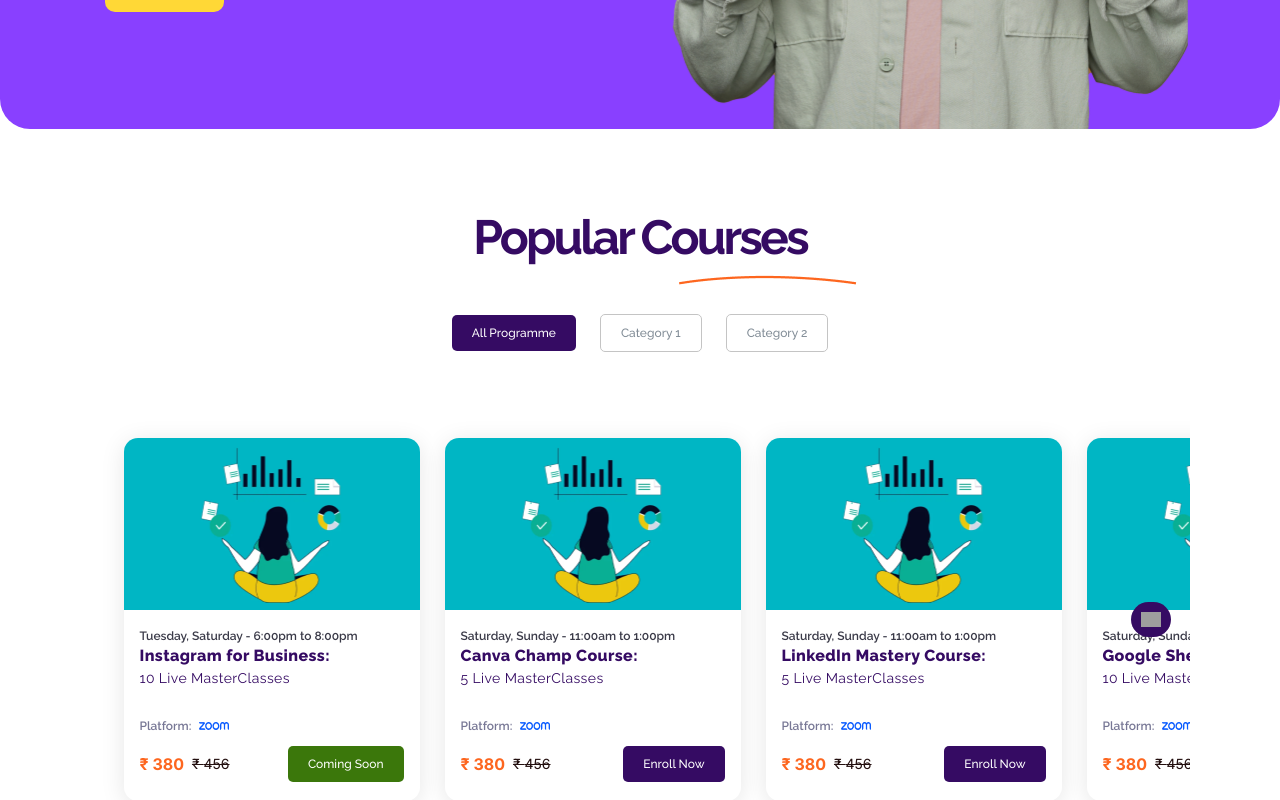
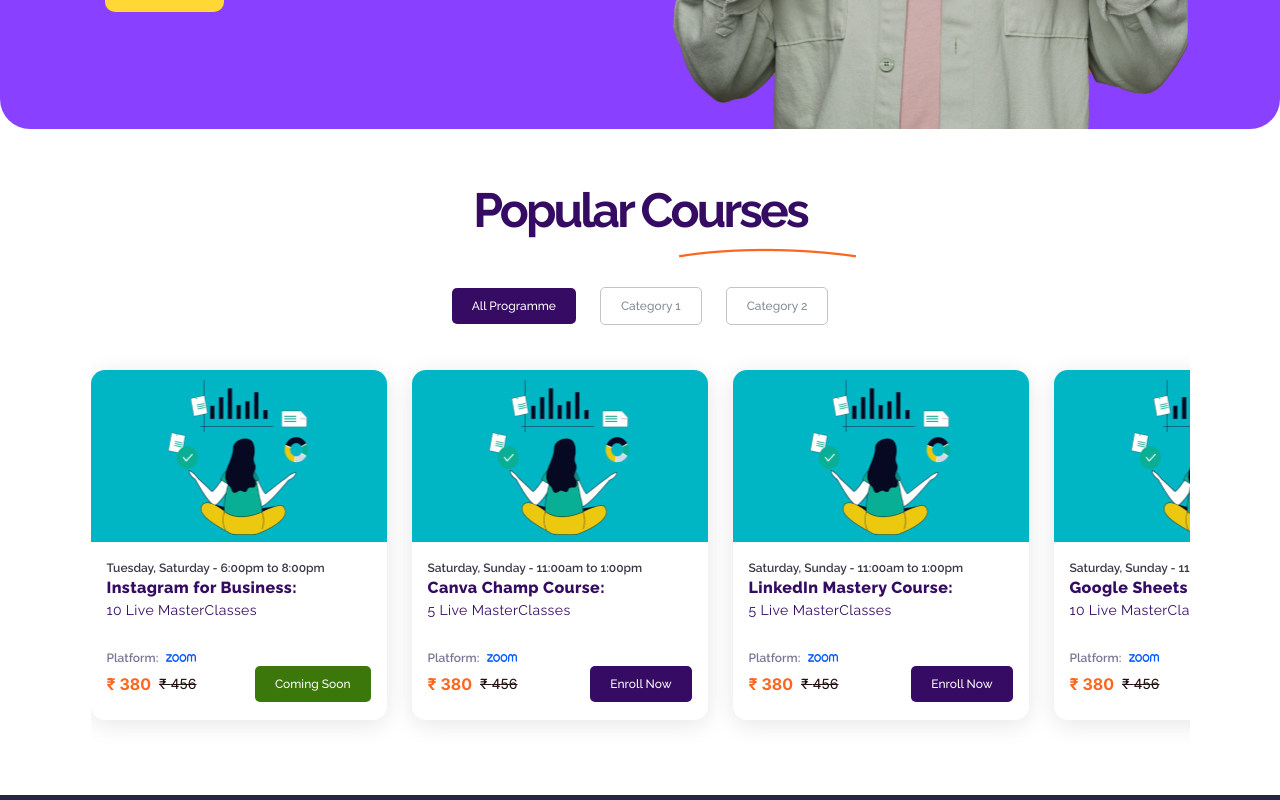
Before and after one commit to dip4012/Easy-Hai, a Next.js app: page / in a window 1280 px wide. Shown: the part 600-1400 px from the top of the page. Built offline with nearby package versions, Linux system fonts and the light colour scheme; grey boxes are pictures that could not be loaded.

Commit message:
Changed header and courses section

```diff
--- a/app/page.js
+++ b/app/page.js
@@ -5,15 +5,15 @@
 import Footer from "@/components/Footer/Footer"
 import FounderNote from "@/components/Founder Note/FounderNote"
 import LandingPageHeader from "@/components/Header/LandingPageHeader"
-// import PopularCourses from "@/components/Popular Courses/PopularCourses"
+import PopularCourses from "@/components/Popular Courses/PopularCourses"
 // import Reasoning from "@/components/Reasoning/Reasoning"
 import Reviews from "@/components/Reviews Section/Reviews"
 
 // non ssr components
-const PopularCourses = dynamic(
-	() => import("@/components/Popular Courses/PopularCourses"),
-	{ ssr: false }
-)
+// const PopularCourses = dynamic(
+// 	() => import("@/components/Popular Courses/PopularCourses"),
+// 	{ ssr: false }
+// )
 
 const Reasoning = dynamic(() => import("@/components/Reasoning/Reasoning"), {
 	ssr: false,
--- a/components/Header/HeaderContent.jsx
+++ b/components/Header/HeaderContent.jsx
@@ -9,13 +9,13 @@
 				</span>
 			</h1>
 
-			<p className="w-[70%] mt-[30.82px] text-[#FFFDF5] font-Raleway text-base font-normal leading-[23px] max-[767px]:hidden">
+			<p className="w-[70%] mt-[30.82px] text-[#FFFDF5] font-Raleway text-base font-normal leading-[23px] max-[767px]:w-full max-[767px]:mt-[15px] max-[767px]:text-xs max-[767px]:font-extralight">
 				Courses made to boost your confidence with our bespoke, user-friendly
 				courses, specifically tailored for adults. Seamlessly integrate technology
 				into your daily life with our fun, practical approach.
 			</p>
 
-			<button className="bg-[#FFD836] px-[30px] py-[20px] rounded-[10px] mt-[24px] text-[#350B63] font-Raleway text-base font-medium tracking-[0.32px] max-[767px]:hidden">
+			<button className="bg-[#FFD836] px-[30px] py-[20px] rounded-[10px] mt-[24px] text-[#350B63] font-Raleway text-base font-medium tracking-[0.32px] max-[767px]:px-[15px] max-[767px]:py-[10px] max-[767px]:mt-[12px] max-[767px]:text-xs max-[767px]:font-light">
 				Explore
 			</button>
 		</div>
--- a/components/Header/LandingPageHeader.jsx
+++ b/components/Header/LandingPageHeader.jsx
@@ -42,7 +42,6 @@
 
 			{/* Header content */}
 			<HeaderContent />
-			{/* <div className=""></div> */}
 		</div>
 	)
 }
--- a/components/Popular Courses/CourseCard.jsx
+++ b/components/Popular Courses/CourseCard.jsx
@@ -3,7 +3,7 @@
 
 const CourseCard = ({ course }) => {
 	return (
-		<div className="w-[296px] rounded-[14px] bg-white shadow-[0_4px_25px_0_rgba(0,0,0,0.10)] flex-shrink-0">
+		<div className="w-[296px] rounded-[14px] bg-white shadow-[0_4px_25px_0_rgba(0,0,0,0.10)] flex-shrink-0 max-[767px]:w-[161px]">
 			{/* course thumbnail image */}
 			<Image
 				src="/assets/images/dummy_course_image.png"
@@ -16,49 +16,54 @@
 				className="rounded-t-[14px]"
 			/>
 			{/* couse details */}
-			<div className="w-full px-[16px] pt-[18.25px] pb-[19px] flex flex-col justify-start items-start gap-[30px]">
+			<div className="w-full px-[16px] py-[18px] flex flex-col justify-start items-start gap-[30px] max-[767px]:px-[8.69px] max-[767px]:py-[9px] max-[767px]:gap-[15px]">
 				<div className="shrink-0 w-full">
 					{/* course timings */}
-					<p className="text-[#3A3A48] font-Raleway text-xs font-semibold">
+					<p className="text-[#3A3A48] font-Raleway text-xs font-semibold max-[767px]:text-[7px] max-[767px]:font-semibold">
 						{course.days.join(", ")} - {`${course.startTime} to ${course.endTime}`}
 					</p>
 
 					{/* couse title */}
-					<h1 className="text-[#350B63] font-Raleway text-base font-extrabold tracking-[0.388px]">
+					<h1 className="text-[#350B63] font-Raleway text-base font-extrabold tracking-[0.388px] max-[767px]:text-[10px] max-[767px]:font-extrabold">
 						{course.title}:
 					</h1>
 
 					{/* number of classes */}
-					<p className="text-[#350B63] font-Raleway text-sm font-normal tracking-[0.388px]">
+					<p className="text-[#350B63] font-Raleway text-sm font-normal tracking-[0.388px] max-[767px]:text-[7px] max-[767px]:font-normal">
 						{course.nofClasses} Live MasterClasses
 					</p>
 				</div>
 
 				<div className="shrink-0 w-full">
 					{/* platform */}
-					<p className="text-[#777795] font-Raleway text-xs font-semibold">
+					<p className="text-[#777795] font-Raleway text-xs font-semibold max-[767px]:text-[7px] max-[767px]:font-semibold">
 						Platform:
 						<Link href="#" className="inline-block ml-[8px]">
-							<Image src="/assets/icons/zoom_logo.png" width={30} height={8} />
+							<Image
+								src="/assets/icons/zoom_logo.png"
+								width={30}
+								height={8}
+								className="max-[767px]:w-[16.288px] max-[767px]:h-[4.344px]"
+							/>
 						</Link>
 					</p>
 
 					{/* course price and course CTA */}
-					<div className="w-full flex justify-between items-center mt-[12px]">
+					<div className="w-full flex justify-between items-center">
 						<div className="flex justify-center items-center gap-[8px]">
-							<p className="text-[#FD661F] font-Inter text-base font-bold">
+							<p className="text-[#FD661F] font-Inter text-base font-bold max-[767px]:text-[9px] max-[767px]:font-bold">
 								&#8377; {course.price}
 							</p>
-							<p className="text-[#230F0F] font-Inter text-sm font-normal line-through">
+							<p className="text-[#230F0F] font-Inter text-sm font-normal line-through max-[767px]:text-[8px] max-[767px]:font-normal">
 								&#8377; {course.price * 1.2}
 							</p>
 						</div>
 						{course.isAvailable ? (
-							<button className="px-[20px] py-[10px] bg-[#350B63] text-white font-Raleway text-xs font-medium rounded-[5px]">
+							<button className="px-[20px] py-[10px] bg-[#350B63] text-white font-Raleway text-xs font-medium rounded-[5px] max-[767px]:px-[13.7px] max-[767px]:py-[6.86px] max-[767px]:text-[8px] max-[767px]:font-medium">
 								Enroll Now
 							</button>
 						) : (
-							<button className="px-[20px] py-[10px] bg-[#3B770B] text-white font-Raleway text-xs font-medium rounded-[5px]">
+							<button className="px-[20px] py-[10px] bg-[#3B770B] text-white font-Raleway text-xs font-medium rounded-[5px] max-[767px]:px-[13.7px] max-[767px]:py-[6.86px] max-[767px]:text-[8px] max-[767px]:font-medium">
 								Coming Soon
 							</button>
 						)}
--- a/components/Popular Courses/PopularCourses.jsx
+++ b/components/Popular Courses/PopularCourses.jsx
@@ -51,59 +51,59 @@
 		},
 	])
 
-	const [showScrollIndicator, setShowScrollIndicator] = useState(false)
-	const ref = useRef()
+	// const [showScrollIndicator, setShowScrollIndicator] = useState(false)
+	// const ref = useRef()
 
-	useEffect(() => {
-		document.getElementById("coursesList").scrollTo({
-			left: 12.5,
-			behavior: "smooth",
-		})
-		handleResize()
-		window.addEventListener("resize", handleResize)
-		return () => window.removeEventListener("resize", handleResize)
-	}, [])
+	// useEffect(() => {
+	// 	document.getElementById("coursesList").scrollTo({
+	// 		left: 12.5,
+	// 		behavior: "smooth",
+	// 	})
+	// 	handleResize()
+	// 	window.addEventListener("resize", handleResize)
+	// 	return () => window.removeEventListener("resize", handleResize)
+	// }, [])
 
-	const handleResize = () => {
-		const coursesCount = courses.length
-		// const widthPerElement = Number(window.innerWidth) > 767 ? 296 : 161
-		const widthPerElement = 296
-		if (
-			Number(ref.current.clientWidth) >
-			widthPerElement * coursesCount + 25 * (coursesCount + 1) + 40
-		) {
-			setShowScrollIndicator(false)
-		} else {
-			setShowScrollIndicator(true)
-		}
-	}
+	// const handleResize = () => {
+	// 	const coursesCount = courses.length
+	// 	// const widthPerElement = Number(window.innerWidth) > 767 ? 296 : 161
+	// 	const widthPerElement = 296
+	// 	if (
+	// 		Number(ref.current.clientWidth) >
+	// 		widthPerElement * coursesCount + 25 * (coursesCount + 1) + 40
+	// 	) {
+	// 		setShowScrollIndicator(false)
+	// 	} else {
+	// 		setShowScrollIndicator(true)
+	// 	}
+	// }
 
-	const handleClick = () => {
-		const coursesListDiv = document.getElementById("coursesList")
-		const coursesCount = courses.length
-		// const widthPerElement = (Number(window.innerWidth) > 767 ? 296 : 161) + 25
-		const widthPerElement = 296 + 25
-		const totalScrollableOffset =
-			12.5 + (coursesCount - 1) * widthPerElement >
-			coursesListDiv.scrollWidth - coursesListDiv.clientWidth
-				? coursesListDiv.scrollWidth - coursesListDiv.clientWidth
-				: 12.5 + (coursesCount - 1) * widthPerElement
+	// const handleClick = () => {
+	// 	const coursesListDiv = document.getElementById("coursesList")
+	// 	const coursesCount = courses.length
+	// 	// const widthPerElement = (Number(window.innerWidth) > 767 ? 296 : 161) + 25
+	// 	const widthPerElement = 296 + 25
+	// 	const totalScrollableOffset =
+	// 		12.5 + (coursesCount - 1) * widthPerElement >
+	// 		coursesListDiv.scrollWidth - coursesListDiv.clientWidth
+	// 			? coursesListDiv.scrollWidth - coursesListDiv.clientWidth
+	// 			: 12.5 + (coursesCount - 1) * widthPerElement
 
-		if (coursesListDiv.scrollLeft >= totalScrollableOffset) {
-			coursesListDiv.scrollTo({
-				left: 12.5,
-				behavior: "smooth",
-			})
-		} else {
-			coursesListDiv.scrollTo({
-				left: coursesListDiv.scrollLeft + widthPerElement,
-				behavior: "smooth",
-			})
-		}
-	}
+	// 	if (coursesListDiv.scrollLeft >= totalScrollableOffset) {
+	// 		coursesListDiv.scrollTo({
+	// 			left: 12.5,
+	// 			behavior: "smooth",
+	// 		})
+	// 	} else {
+	// 		coursesListDiv.scrollTo({
+	// 			left: coursesListDiv.scrollLeft + widthPerElement,
+	// 			behavior: "smooth",
+	// 		})
+	// 	}
+	// }
 
 	return (
-		<section className="w-full pt-[77.02px] pb-[131px] px-[90.5px] max-[767px]:px-[20px] bg-white relative z-0">
+		<section className="w-full py-[50px] px-[90.5px] max-[767px]:px-[20px] bg-white relative z-0">
 			{/* section header */}
 			<h1 className="text-[#350B63] font-Raleway text-5xl font-bold leading-[62.4px] tracking-[-2.88px] text-center max-[767px]:text-left max-[767px]:text-2xl max-[767px]:leading-[31.2px] max-[767px]:tracking-[-1.44px]">
 				<span className="section_graphic">Popular Courses</span>
@@ -111,7 +111,7 @@
 
 			{/* category list */}
 			<div className="w-full flex justify-center items-center mt-[46px]">
-				<div className="flex gap-[24px] justify-start items-center overflow-x-scroll no-scrollbar">
+				<div className="flex gap-[24px] justify-start items-center flex-wrap">
 					{categories.map((category) => (
 						<div
 							className={`px-[20px] py-[10px] ${
@@ -129,11 +129,8 @@
 			</div>
 
 			{/* courses list */}
-			<div
-				className="w-full mt-[61px] flex justify-center items-center relative"
-				ref={ref}
-			>
-				<button
+			<div className="w-full mt-[20px] flex justify-center items-center relative">
+				{/* <button
 					className={`absolute top-50% right-[10px] rounded-full bg-[#350B63] z-1 p-[10px] animate-bounceHorizontal ${
 						!showScrollIndicator && "hidden"
 					}`}
@@ -146,16 +143,14 @@
 						alt="forward icon"
 						className=""
 					/>
-				</button>
+				</button> */}
 				<div
-					className="px-[20px] py-[25px] flex justify-start items-center gap-[25px] overflow-x-scroll no-scrollbar"
+					className="py-[25px] flex justify-start items-center gap-[25px] overflow-x-scroll no-scrollbar"
 					id="coursesList"
 				>
-					<div></div>
 					{courses.map((course) => (
 						<CourseCard key={course.title} course={course} />
 					))}
-					<div></div>
 				</div>
 			</div>
 		</section>
```
